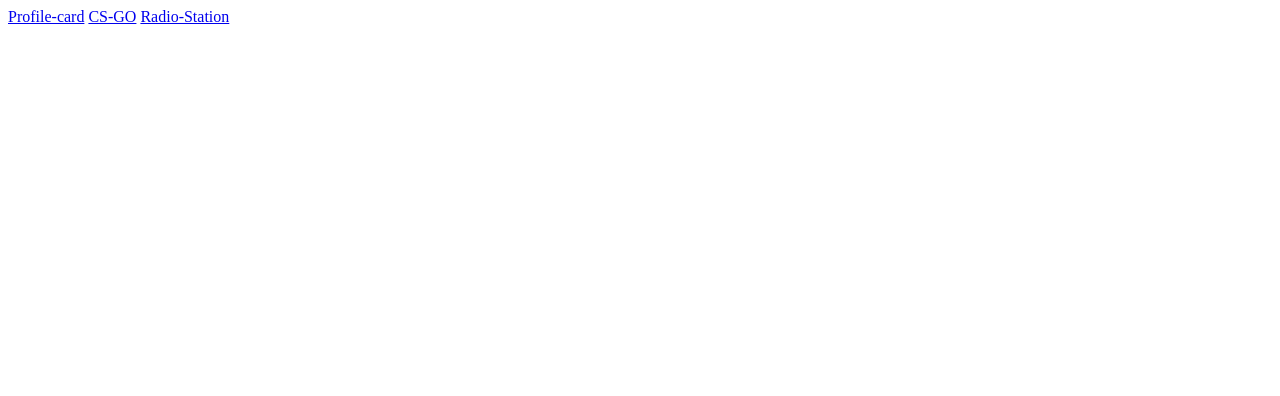
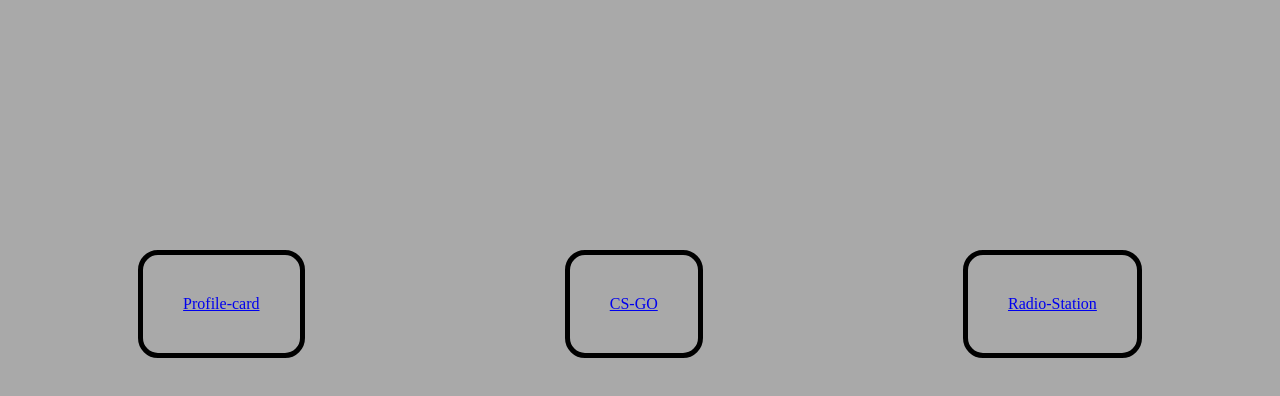
Before and after one commit to evgen-chushko/html_css, a plain HTML site: page index.html in a window 1280 px wide. Drawn offline with Linux system fonts and the light colour scheme; the site is published under a folder, as on GitHub Pages, so addresses that start at the root find nothing.

Commit message:
upgrade path

```diff
--- a/index.html
+++ b/index.html
@@ -5,7 +5,7 @@
     <meta charset="UTF-8">
     <meta name="viewport" content="width=device-width, initial-scale=1.0">
     <title>Main_list</title>
-    <link rel="stylesheet" href="/html_css/style.css">
+    <link rel="stylesheet" href="./style.css">
 </head>
 
 <body>
```
